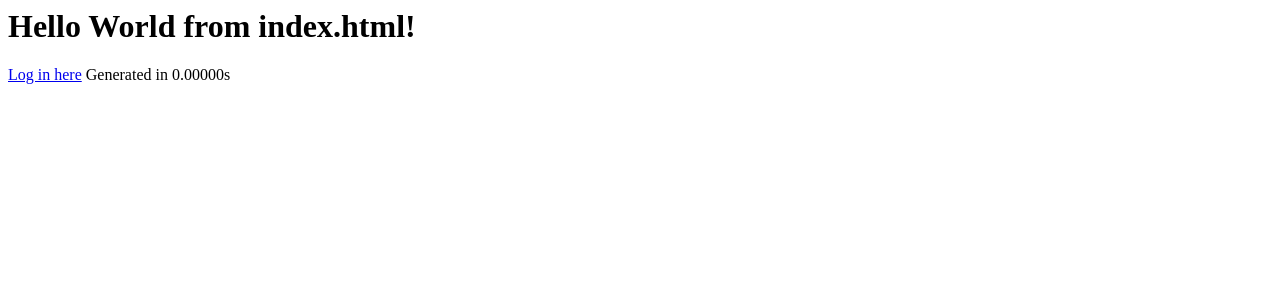
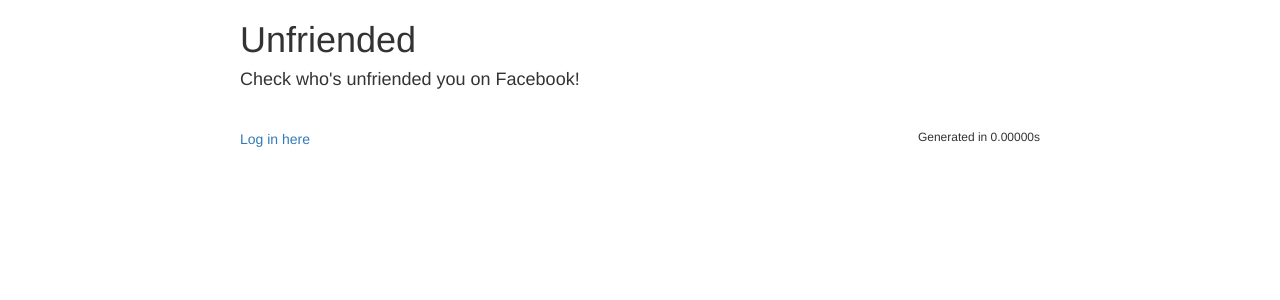
Before and after one commit to mcardillo55/unfriended-flask, a Flask app: page / in a window 1280 px wide. Shown: the top 300 px of the page. Run offline with Flask 2, Linux system fonts and the light colour scheme; parts of the project's set-up code (start-up, migrations or seed data) failed here and were passed over; some libraries are stand-ins or nearby versions.

Commit message:
style changes

```diff
--- a/unfriended-flask/app.py
+++ b/unfriended-flask/app.py
@@ -1,4 +1,5 @@
 from flask import Flask
+from flask_bootstrap import Bootstrap
 from config import APP_SECRET, SQLALCHEMY_DATABASE_URI
 from database import init_db
 
@@ -12,9 +13,11 @@
 app = Flask(__name__)
 app.secret_key = APP_SECRET
 init_db(app)
+Bootstrap(app)
 
 for module in BLUEPRINT_MODULES:
     app.register_blueprint(module)
 
+
 if __name__ == '__main__':
     app.run(debug=True)
--- /dev/null
+++ b/unfriended-flask/static/style.css
@@ -0,0 +1,44 @@
+h1 {
+    margin-bottom: 5px;
+}
+
+h2 {
+    margin-top: 5px;
+}
+
+#deleted-friends {
+    margin: 0 auto;
+    width: 660px;
+    margin-bottom: 30px;
+}
+
+#footer {
+    float: right;
+    font-size: 12px;
+    margin-bottom: 20px;
+}
+
+#site-wrap {
+    margin: 0 auto;
+    width: 800px;
+}
+
+#title {
+    padding-bottom: 30px;
+}
+
+.list-inline>li {
+    border: 1px solid black;
+    padding: 5px;
+    width: 215px;
+}
+
+.friend-name {
+    float: left;
+    width: 150px;
+}
+
+.friend-pic {
+    float: left;
+    width: 50px;
+}
--- a/unfriended-flask/templates/index.html
+++ b/unfriended-flask/templates/index.html
@@ -1,19 +1,30 @@
-<html>
-<body>
-<h1>Hello World from index.html!</h1>
+{% extends "bootstrap/base.html" %}
+{% block title %}
+Unfriended: Check who's unfriended you on Facebook!
+{% endblock %}
+{% block styles %}
+    {{ super() }}
+    <link rel=stylesheet type=text/css href="{{ url_for('static', filename='style.css') }}">
+{% endblock %}
+{% block content %}
+    <div id="site-wrap">
+        <div id="title">
+            <h1>Unfriended</h1><h4>Check who's unfriended you on Facebook!</h4>
+        </div>
 
         {% if loggedIn %}
-    Logged in!!!
-    <ul>
+            <ul class="list-inline" id="deleted-friends">
             {% for friend in deletedFriends %}
             <li>
-    {{ friend.name }} <img src="{{ friend.pic }}">
+            <div class="friend-name">{{ friend.name }}</div><img class="friend-pic" src="{{ friend.pic }}">
             </li>
             {% endfor %}
             </ul>
         {% else %}
             <a href={{ url_for('facebook.login') }}>Log in here</a>
         {% endif %}
+        <div id="footer">
         Generated in {{ g.request_time() }}
-</body>
-</html>
+        </div>
+    </div>
+{% endblock %}
```
Also changed, not shown: requirements.txt (+7 -3 lines). Lines whose indentation alone changed are shown as unchanged.
